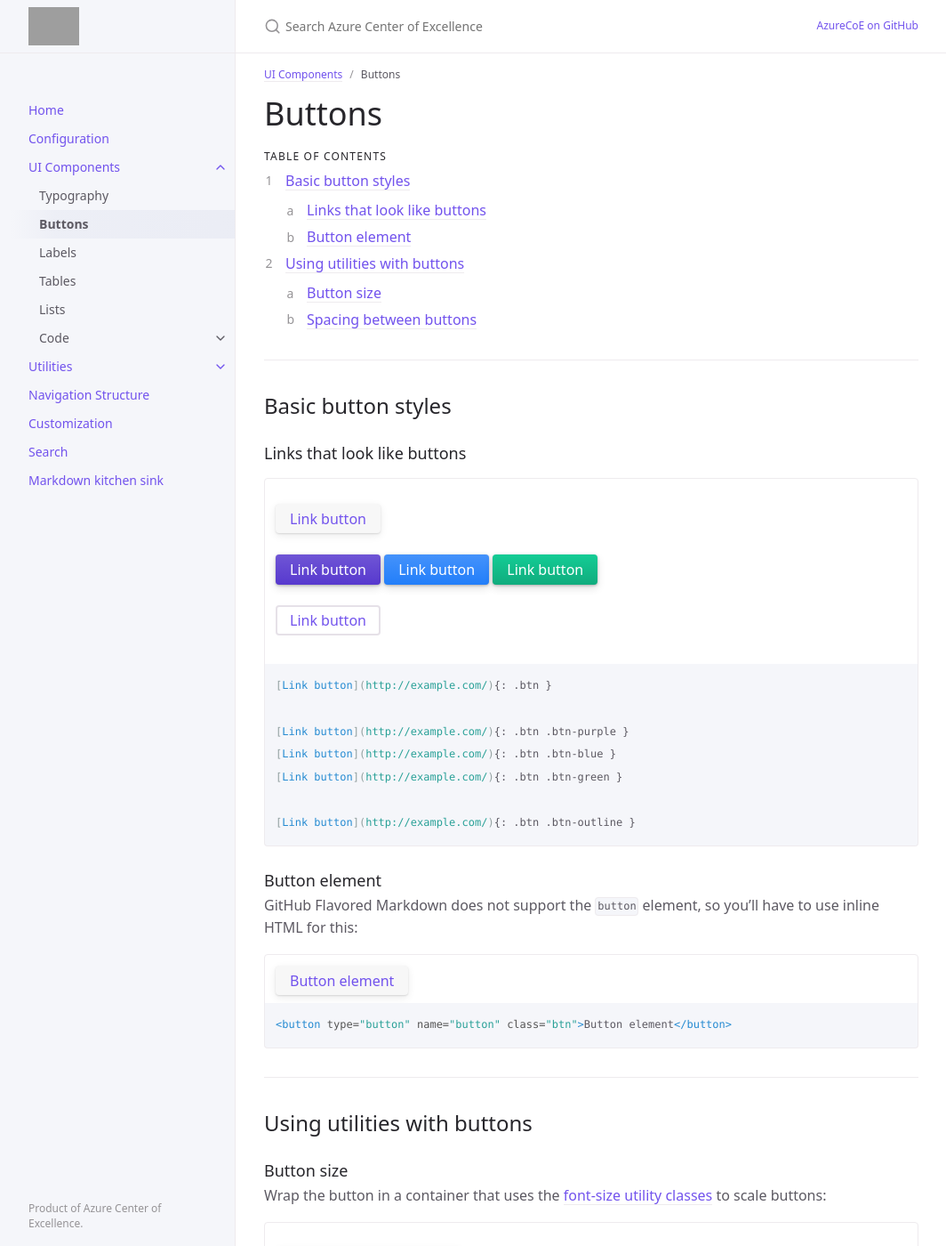
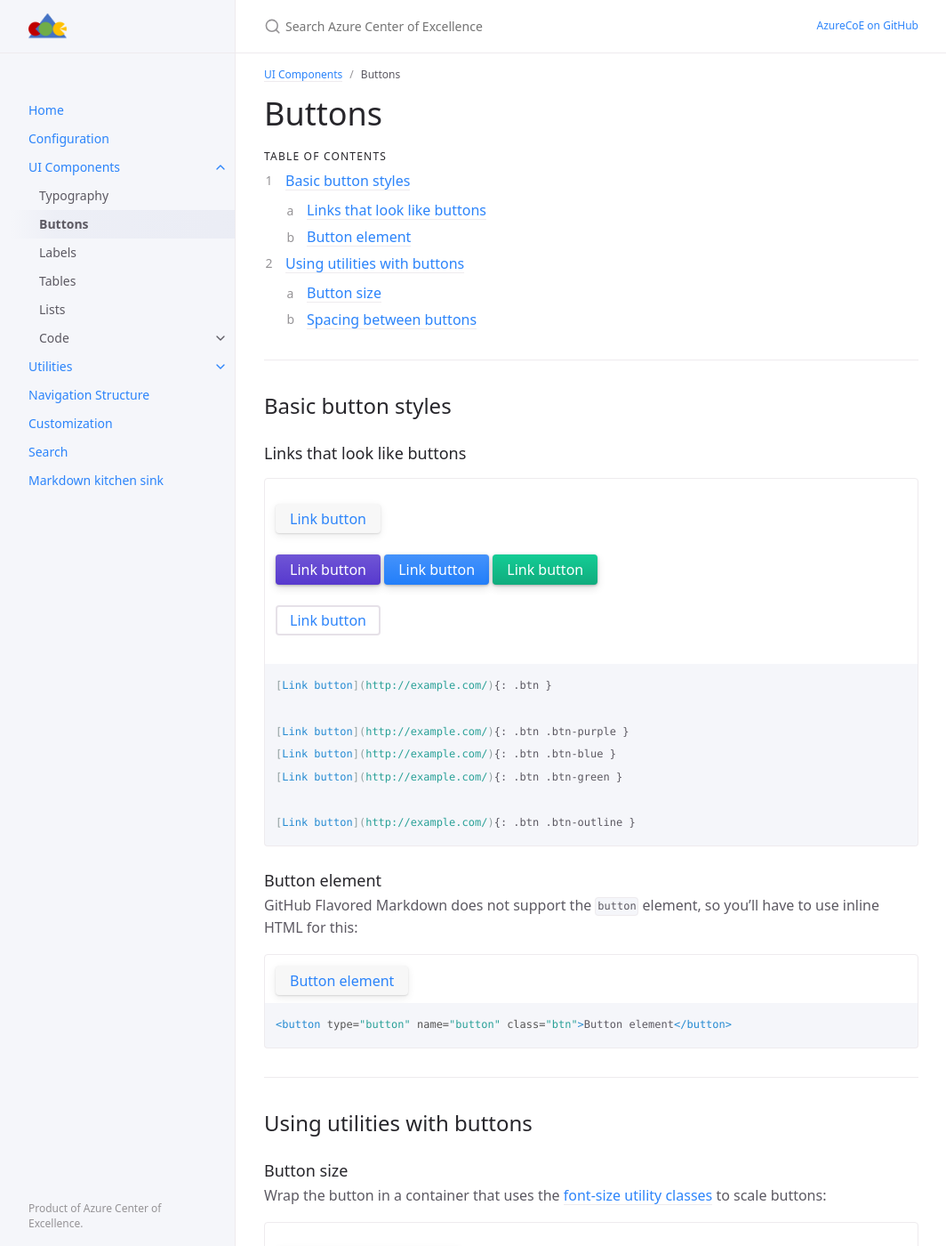
Before and after one commit to AzureCoE/azurecoe.github.io, a Jekyll site: the page built from docs/ui-components/buttons.md, in a window 1280 px wide and 1400 px high. Shown: the whole window at 89% size, without its empty margins (107-1171 px from the left). Built offline with Jekyll 4.4.1, drawn with Linux system fonts in a browser that asks for light colours.

Commit message:
updated color

```diff
--- a/_config.yml
+++ b/_config.yml
@@ -30,7 +30,7 @@ exclude: ["node_modules/", "*.gemspec", "*.gem", "Gemfile", "Gemfile.lock", "pac
 # include: ["docs/tests/"]
 
 # Set a path/url to a logo that will be displayed instead of the title
-logo: "/assets/images/azurecoe.png"
+logo: "/assets/images/logo.png"
 
 # Enable or disable the site search
 # Supports true (default) or false
--- a/_sass/labels.scss
+++ b/_sass/labels.scss
@@ -24,7 +24,7 @@
 }
 
 .label-purple {
-  background-color: $purple-100;
+  background-color: $blue-100;
 }
 
 .label-red {
--- a/_sass/support/_variables.scss
+++ b/_sass/support/_variables.scss
@@ -81,8 +81,8 @@ $body-text-color: $grey-dk-100 !default;
 $body-heading-color: $grey-dk-300 !default;
 $search-result-preview-color: $grey-dk-000 !default;
 $nav-child-link-color: $grey-dk-100 !default;
-$link-color: $purple-000 !default;
-$btn-primary-color: $purple-100 !default;
+$link-color: $blue-000 !default;
+$btn-primary-color: $blue-100 !default;
 $base-button-color: #f7f7f7 !default;
 
 //
```
